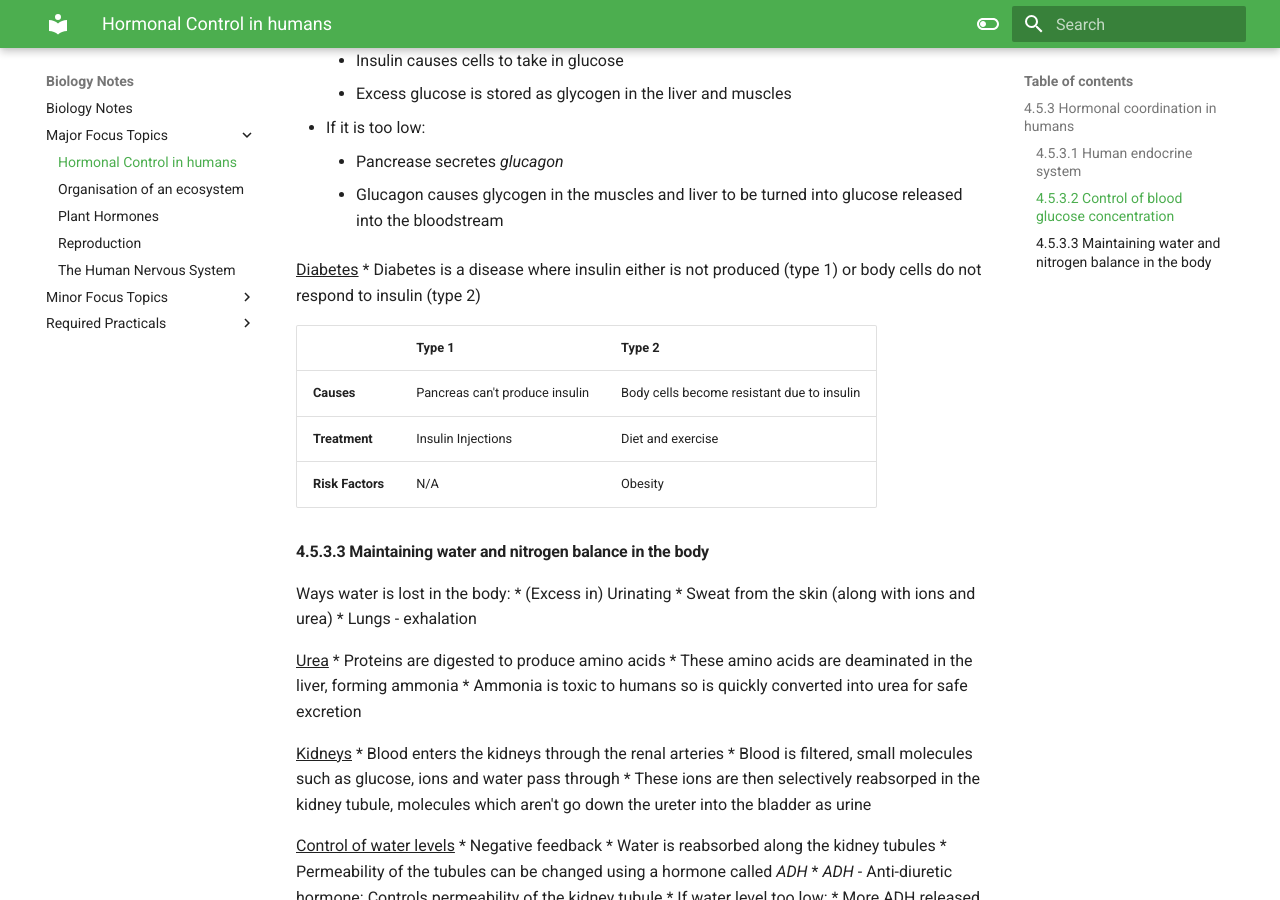
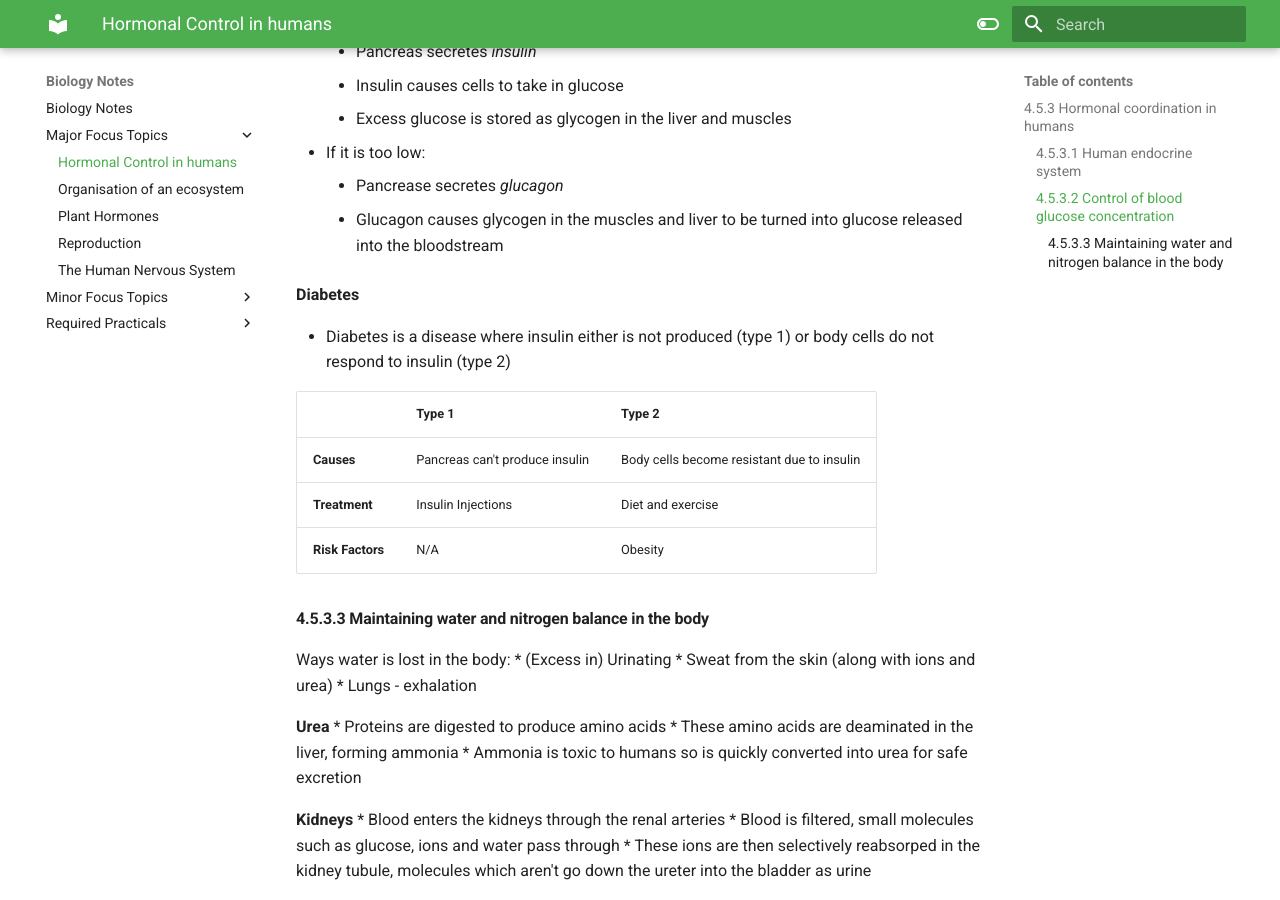
Before and after one commit to arjundahiya/biologynotes, an MkDocs documentation site: the page built from docs/Major Focus Topics/Hormonal Control in humans.md, in a window 1280 px wide and 900 px high, scrolled down 1124 px. Built offline with MkDocs 1.6.1 and Material for MkDocs 9.7.7, drawn with Linux system fonts in a browser that asks for light colours.

Commit message:
Fix plants

```diff
--- a/docs/Major Focus Topics/Hormonal Control in humans.md
+++ b/docs/Major Focus Topics/Hormonal Control in humans.md
@@ -1,6 +1,6 @@
 ## 4.5.3 Hormonal coordination in humans
 
-#### 4.5.3.1 Human endocrine system
+### 4.5.3.1 Human endocrine system
 
 **Endocrine** - Hormones released into the bloodstream by glands
 
@@ -11,7 +11,7 @@
 |**Nervous System**|Quickly|Rapid|
 |**Endocrine System**|Slowly|Longer|
 
-Glands in the Endocrine System
+**Glands in the Endocrine System**
 
 |Gland|Location|Hormone Secreted|Purpose of Hormone|
 |---|---|---|---|
@@ -25,7 +25,7 @@
 
 **Pituitary Gland** - Master gland, secretes hormones in response to body conditions which act on other glands which produce homrones to cause effects
 
-#### 4.5.3.2 Control of blood glucose concentration
+### 4.5.3.2 Control of blood glucose concentration
 
 * BGC is monitored by the pancreas
 * If it is too high:
@@ -36,7 +36,8 @@
 	* Pancrease secretes *glucagon*
 	* Glucagon causes glycogen in the muscles and liver to be turned into glucose released into the bloodstream
 
-<u>Diabetes</u>
+**Diabetes**
+
 * Diabetes is a disease where insulin either is not produced (type 1) or body cells do not respond to insulin (type 2)
 
 | |Type 1|Type 2|
@@ -52,17 +53,17 @@
 * Sweat from the skin (along with ions and urea)
 * Lungs - exhalation
 
-<u>Urea</u>
+**Urea**
 * Proteins are digested to produce amino acids
 * These amino acids are deaminated in the liver, forming ammonia
 * Ammonia is toxic to humans so is quickly converted into urea for safe excretion
 
-<u>Kidneys</u>
+**Kidneys**
 * Blood enters the kidneys through the renal arteries
 * Blood is filtered, small molecules such as glucose, ions and water pass through
 * These ions are then selectively reabsorped in the kidney tubule, molecules which aren't go down the ureter into the bladder as urine
 
-<u>Control of water levels</u>
+**Control of water levels**
 * Negative feedback
 * Water is reabsorbed along the kidney tubules
 * Permeability of the tubules can be changed using a hormone called *ADH*
@@ -74,7 +75,7 @@
 	* Less ADH released
 	* This makes the kidney tubule less permeable, so less water is reabsorped and more is lost as urine
 
-<u>Kidney Failure</u>
+**Kidney Failure**
 Options for treatment:
 * Kidney Transplant
 	* A donor kidney is surgically implanted to replace the failed kidney(s)
```
Also changed, not shown: docs/Major Focus Topics/Plant Hormones.md (+5 -0 lines), docs/Major Focus Topics/The Human Nervous System.md (+3 -0 lines).
